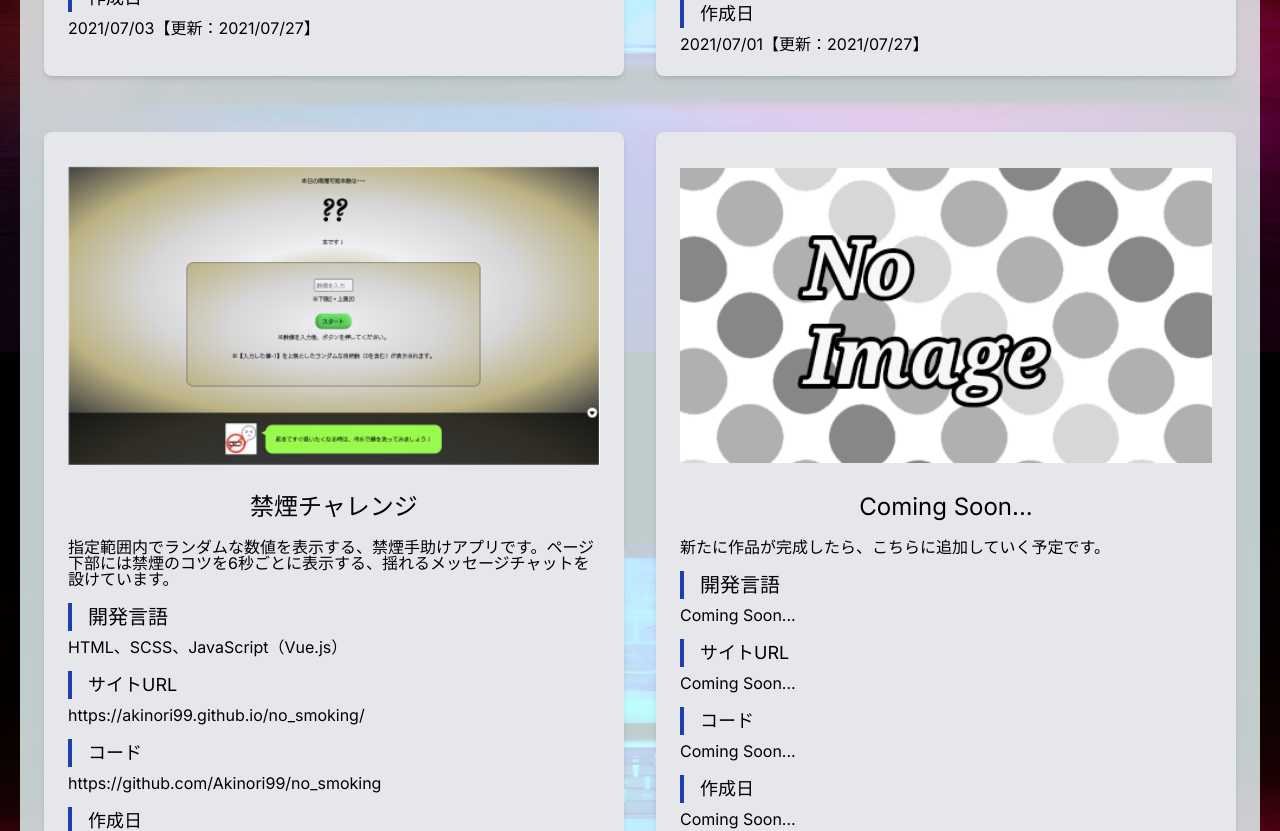
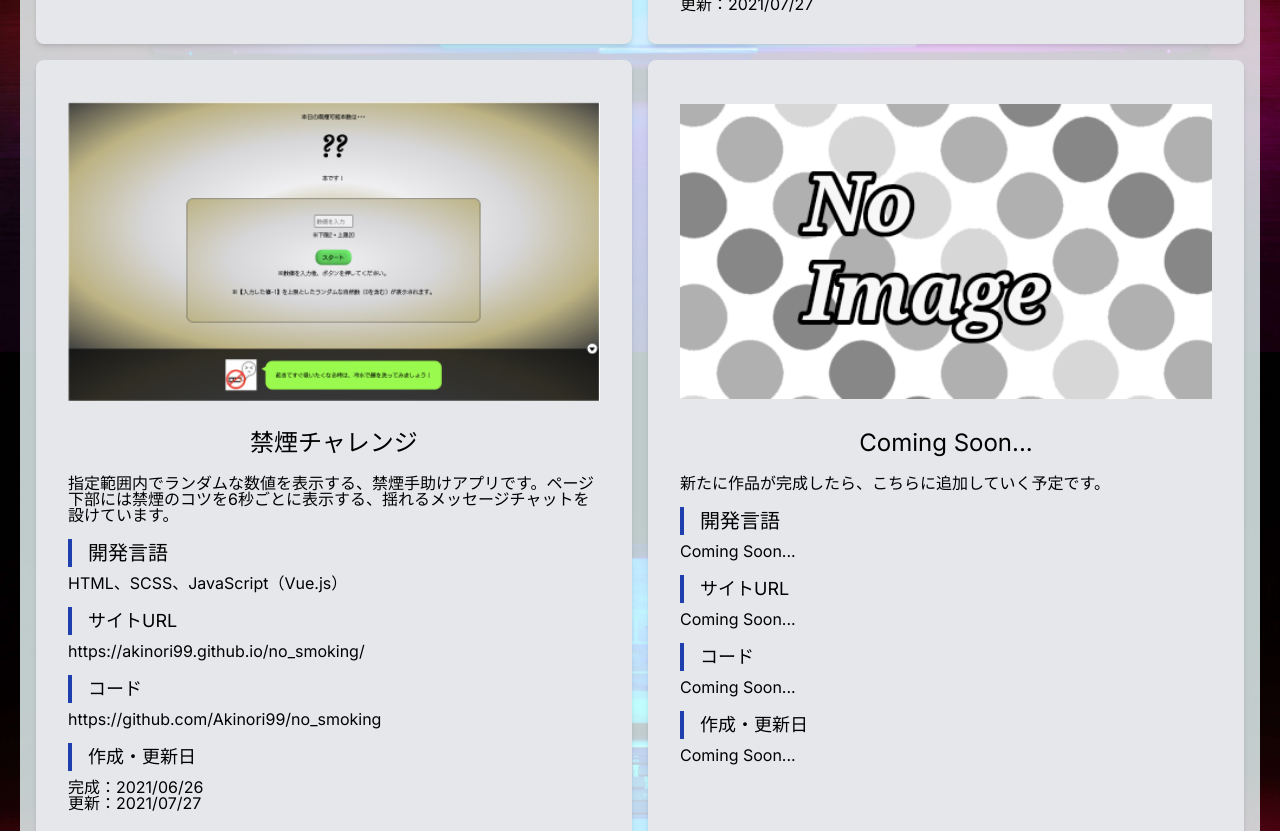
Before and after one commit to Akinori99/my-next-portfolio, a Next.js app: page /works in a window 1280 px wide. Shown: the part 1360-2191 px from the top of the page. Built offline with nearby package versions, Linux system fonts and the light colour scheme.

Commit message:
♻️ Adjustment of container margins & change of wording in works.json

```diff
--- a/app/components/WorkItem.jsx
+++ b/app/components/WorkItem.jsx
@@ -28,7 +28,7 @@ const WorkItem = ({ item }) => {
   }, [isModalOpen]);
 
   return (
-    <div className="bg-gray-200 rounded-lg shadow-md p-6 mt-6 relative">
+    <div className="bg-gray-200 rounded-lg shadow-md p-8 relative">
       <a
         href={item.siteURL}
         className="block mb-4 w-full relative"
@@ -65,7 +65,7 @@ const WorkItem = ({ item }) => {
               className="fixed inset-0 flex items-center justify-center bg-black bg-opacity-50 z-50"
               onClick={handleOverlayClick}
             >
-              <div className="relative bg-white rounded-lg shadow-lg p-4 max-w-[85%] max-h-[calc(100vh-6.5rem)] w-full h-auto z-50 overflow-auto">
+              <div className="relative bg-white rounded-lg shadow-lg p-6 max-w-[85%] max-h-[calc(100vh-6.5rem)] w-full h-auto z-50 overflow-auto">
                 <button
                   onClick={closeModal}
                   className="absolute top-4 right-4 text-gray-500 hover:text-gray-800 text-3xl p-2 bg-white rounded-full"
@@ -103,7 +103,7 @@ const WorkItem = ({ item }) => {
                 <p className="mb-4 break-words">
                   <a href={item.codeURL}>{item.codeURL || item.codeURLnot}</a>
                 </p>
-                <h3 className="text-lg border-l-4 border-blue-800 pl-4 mb-2">作成日</h3>
+                <h3 className="text-lg border-l-4 border-blue-800 pl-4 mb-2">作成・更新日</h3>
                 <div className="flex items-center justify-between">
                   <p className="flex-1" dangerouslySetInnerHTML={{ __html: item.createdDate }}></p>
                   <button
@@ -127,7 +127,7 @@ const WorkItem = ({ item }) => {
           <p className="mb-4 break-words">
             <a href={item.codeURL}>{item.codeURL || item.codeURLnot}</a>
           </p>
-          <h3 className="text-lg border-l-4 border-blue-800 pl-4 mb-2">作成日</h3>
+          <h3 className="text-lg border-l-4 border-blue-800 pl-4 mb-2">作成・更新日</h3>
           <p dangerouslySetInnerHTML={{ __html: item.createdDate }}></p>
         </div>
       </div>
--- a/app/components/container.jsx
+++ b/app/components/container.jsx
@@ -1,7 +1,7 @@
 export default function CONTAINER({ children }) {
   return (
-    <div className="content bg-azure bg-opacity-80 text-black rounded-lg mx-auto p-6 max-w-screen-xl">
-      <div className="grid grid-cols-1 md:grid-cols-2 gap-8 mt-8">
+    <div className="content bg-azure bg-opacity-80 text-black rounded-lg mx-auto p-4 max-w-screen-xl">
+      <div className="grid grid-cols-1 md:grid-cols-2 gap-4 ">
         {children}
       </div>
     </div>
--- a/public/works.json
+++ b/public/works.json
@@ -6,7 +6,7 @@
     "developmentLanguage": "HTML、SCSS、JavaScript（Vue.js、Nuxt.js）",
     "siteURL": "※このサイト",
     "codeURL": "https://github.com/Akinori99/portfolio",
-    "createdDate": "2021/07/03【更新：2021/07/27】"
+    "createdDate": "完成：2021/07/03</br>更新：2021/07/27"
   },
   {
     "imgSrc": "/img/todotimer.jpg",
@@ -16,7 +16,7 @@
     "developmentLanguage": "HTML、SCSS、JavaScript（Vue.js）",
     "siteURL": "https://akinori99.github.io/vuetodo_timer/",
     "codeURL": "https://github.com/Akinori99/vuetodo_timer",
-    "createdDate": "2021/07/01【更新：2021/07/27】"
+    "createdDate": "完成：2021/07/01</br>更新：2021/07/27"
   },
   {
     "imgSrc": "/img/nosmoking.jpg",
@@ -25,7 +25,7 @@
     "developmentLanguage": "HTML、SCSS、JavaScript（Vue.js）",
     "siteURL": "https://akinori99.github.io/no_smoking/",
     "codeURL": "https://github.com/Akinori99/no_smoking",
-    "createdDate": "2021/06/26【更新：2021/07/27】"
+    "createdDate": "完成：2021/06/26</br>更新：2021/07/27"
   },
   {
     "imgSrc": "/img/noimg.jpg",
```
